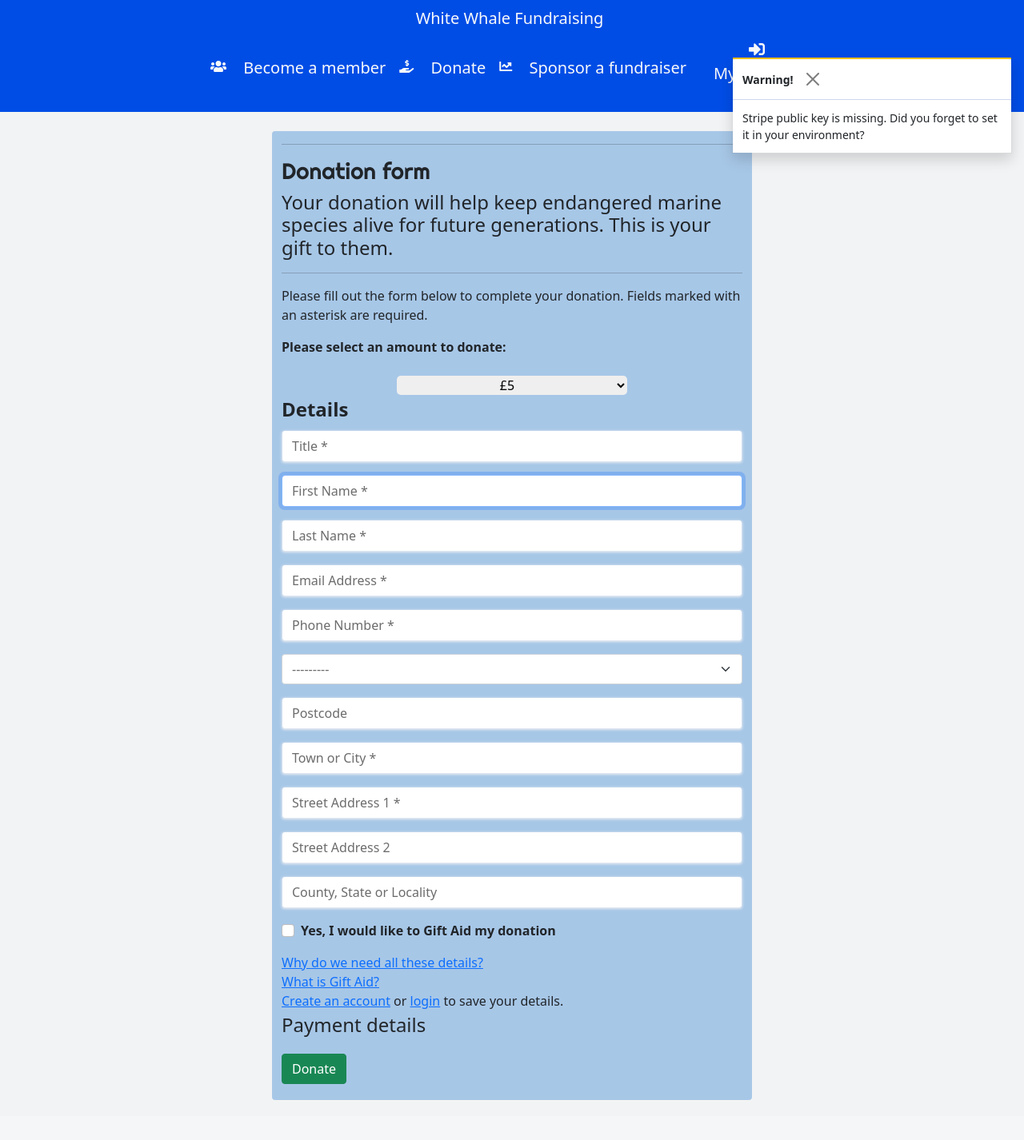
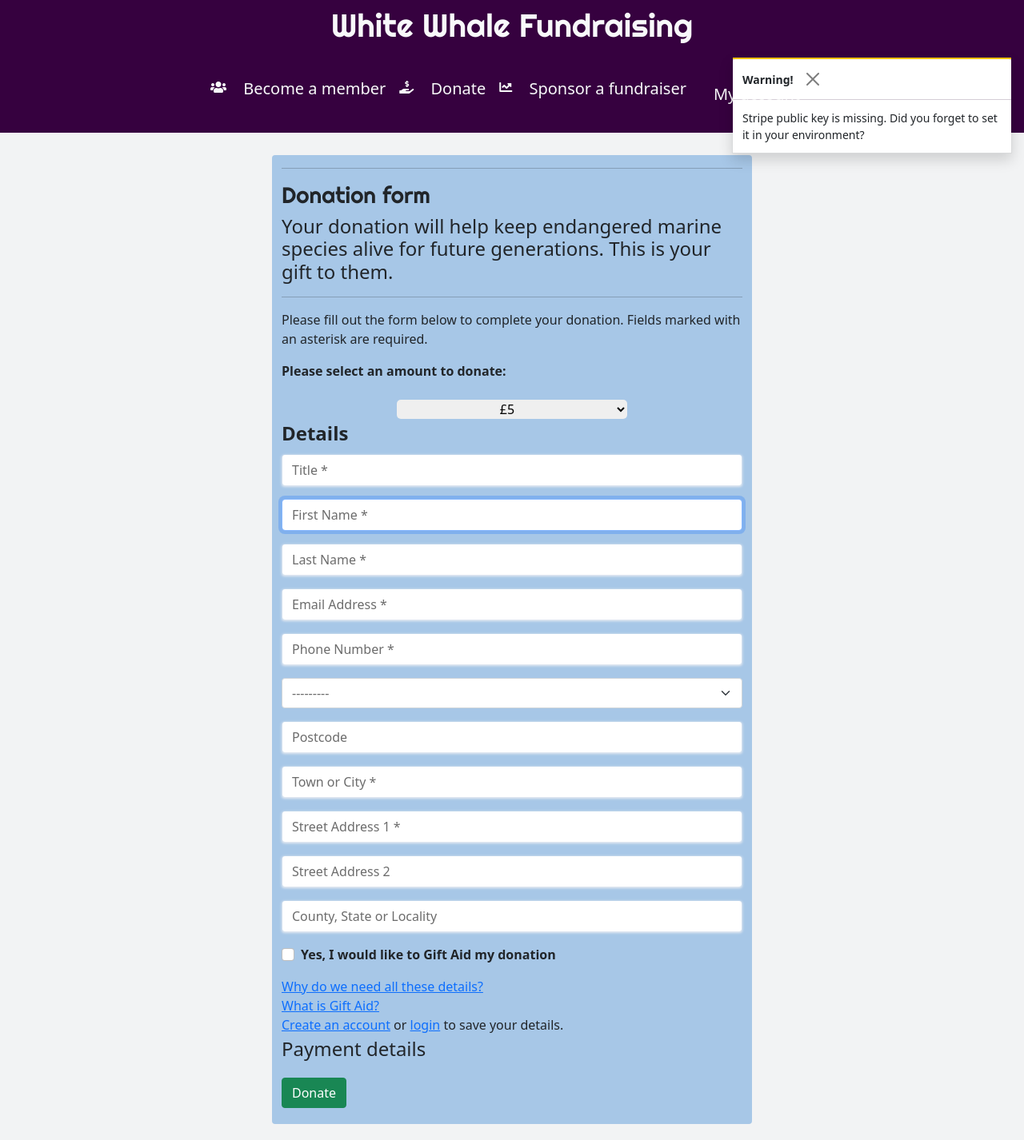
Before and after one commit to James-VT/MS4_White_Whale_Fundraising, a Django app: page /donations/ in a window 1280 px wide. Shown: the whole page at 80% size. Before the commit the page ends 1376 px from the top, so only its background shows below. Run offline with Django 3.2, Linux system fonts and the light colour scheme; some libraries are stand-ins or nearby versions.

Commit message:
Edits styling of header

```diff
--- a/donations/static/donations/css/donations.css
+++ b/donations/static/donations/css/donations.css
@@ -30,12 +30,11 @@
 }
 
 .donation-form-card {
-    margin: 30px;
+    margin: 30px auto;
     background-color: #A7C7E7;
     border-radius: 4px;
     position: relative;
     max-width: 600px;
-    margin: auto;
     margin-bottom: 20px;
 }
 
@@ -87,3 +86,11 @@
 #id_country option:first-child {
     color: #6c6c6c;
 }
+
+/*------------------Media queries */
+
+@media (max-width: 992px) {
+    .donation-form-card {
+        margin: auto;
+    }
+}
--- a/static/css/base.css
+++ b/static/css/base.css
@@ -42,7 +42,7 @@ button {
 /* -------------------------------- Header */
 
 .indigo {
-    background-color: #004de6;
+    background-color: #36013F;
 }
 
 .white-text {
@@ -50,7 +50,8 @@ button {
 }
 
 .logo {
-    margin-left: 10px;
+    margin: auto;
+    font-size: 75%;
 }
 
 .gutter-remove {
@@ -214,3 +215,9 @@ button {
         max-width: 30%;
     }
 }
+
+@media (min-width: 350px) {
+    .logo {
+        font-size: 100%;
+    }
+}
--- a/templates/includes/header-nav.html
+++ b/templates/includes/header-nav.html
@@ -3,9 +3,11 @@
     <nav class="col-12 navbar navbar-expand-lg justify-content-center navbar-light indigo">
         <div class="row flex-wrap container-fluid ">
             <div class="logo-container col-12 logo-position text-center mx-auto">
-                <a href="{% url 'home' %}" class="navbar-brand text-light logo">
-                    White Whale Fundraising
-                </a>
+                <h1>
+                    <a href="{% url 'home' %}" class="navbar-brand text-light logo">
+                        White Whale Fundraising
+                    </a>
+                </h1>
             </div>
             <button class="navbar-toggler toggler-style" type="button" data-bs-toggle="collapse"
                 data-bs-target="#navbarSupportedContent" aria-controls="navbarSupportedContent" aria-expanded="false"
```
Also changed, not shown: README.md.
